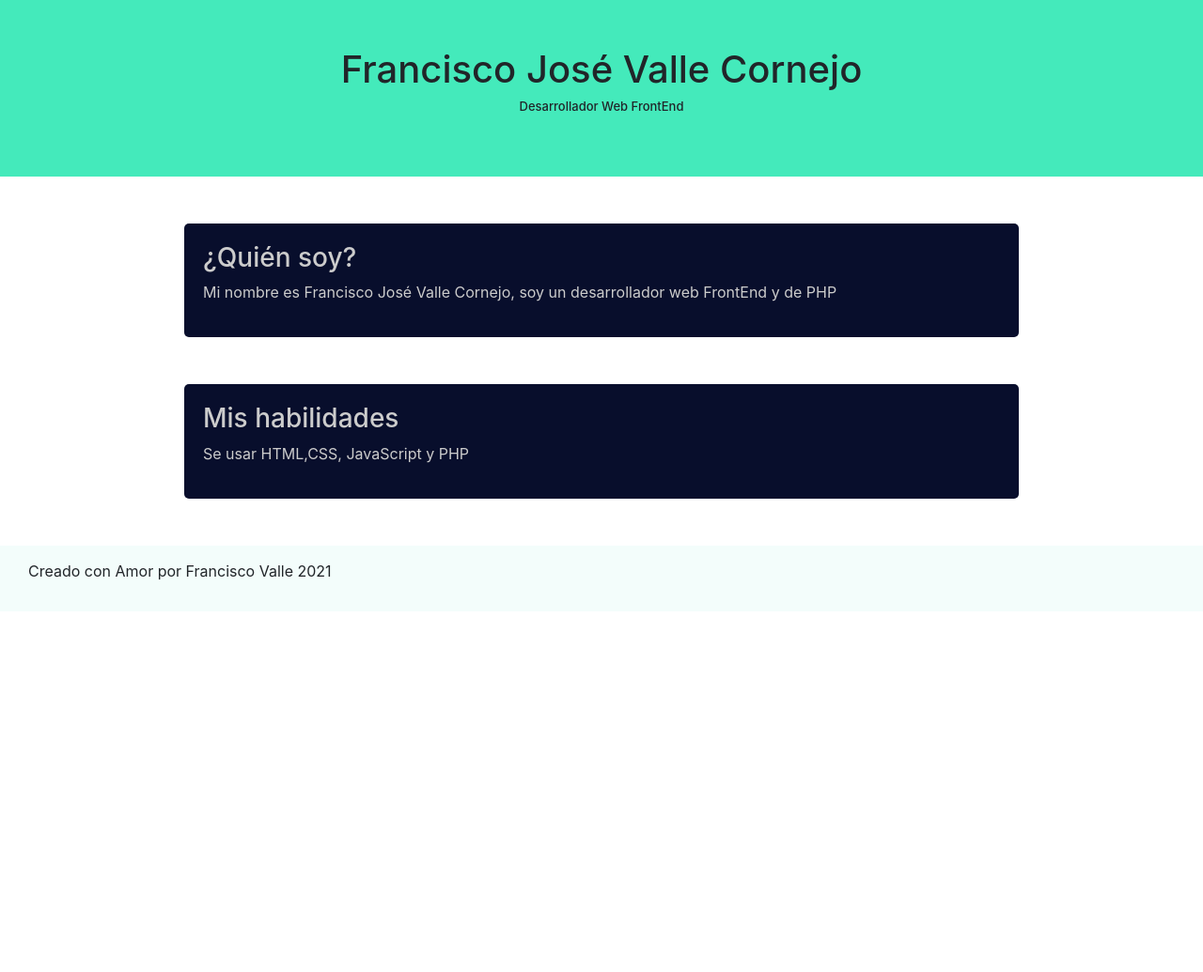
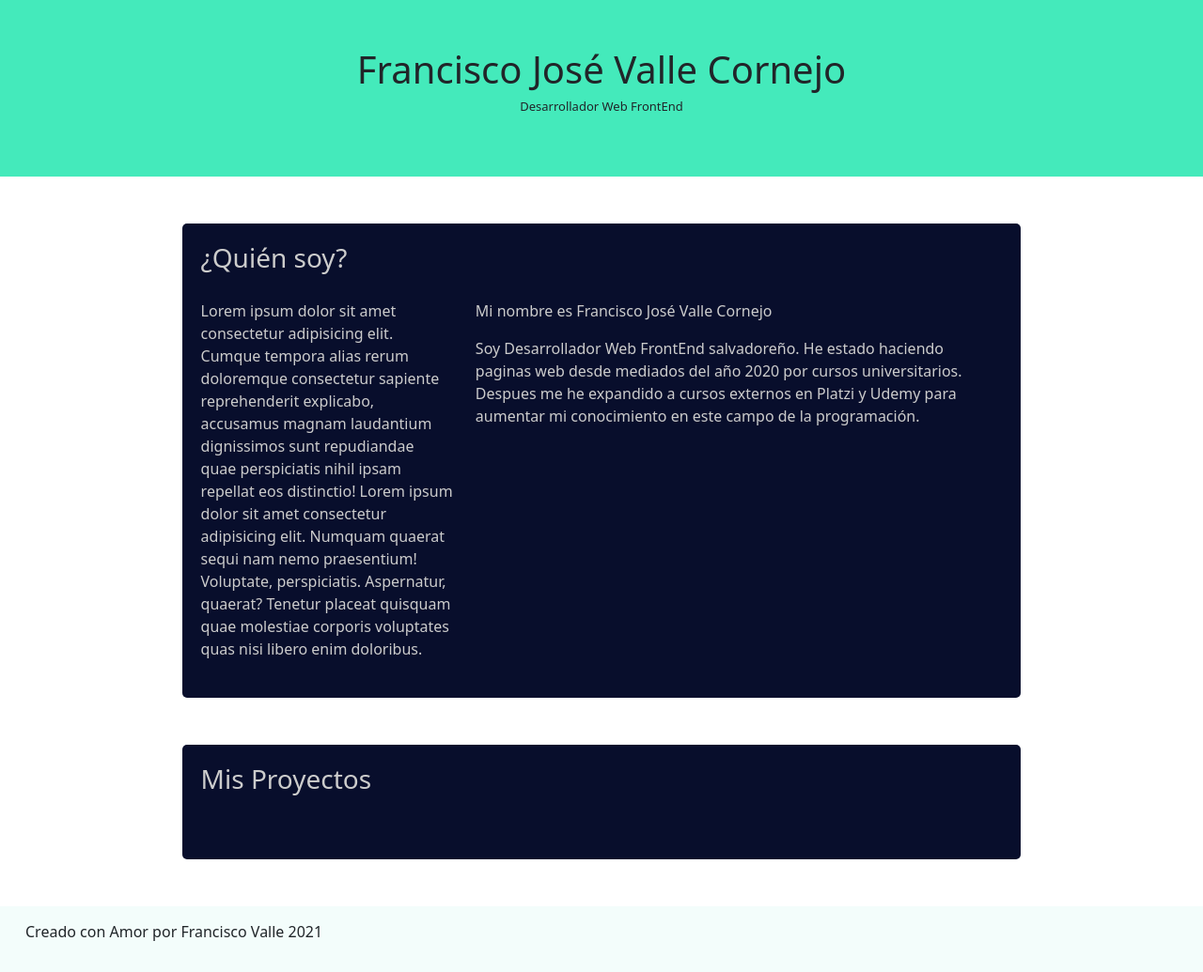
Before and after one commit to C3SC0-V4113/Portafolio-Personal, a PHP site: page / in a window 1280 px wide. Shown: the whole page at 94% size. Before the commit the page ends 618 px from the top, so only its background shows below. Run offline with PHP 8.4, Linux system fonts and the light colour scheme; some libraries are stand-ins or nearby versions.

Commit message:
Empezando Composer

```diff
--- a/css/style.css
+++ b/css/style.css
@@ -30,7 +30,6 @@
     clear: both;
     padding-bottom: 15px;
     padding-top: 15px;
-
 }
 #footer p{
     padding-left: 15px;
--- a/index.php
+++ b/index.php
@@ -24,15 +24,28 @@
             <div class="col">
                 <section>
                     <article>
-                        <div class="Presentacion">
+                        <div class="row">
                         <h3>¿Quién soy?</h3>
-                            <p>Mi nombre es Francisco José Valle Cornejo, soy un desarrollador web FrontEnd y de PHP</p>
+                            <div class="col-12 col-md-4">
+                                Lorem ipsum dolor sit amet consectetur adipisicing elit. Cumque tempora alias rerum doloremque consectetur sapiente reprehenderit explicabo, accusamus magnam laudantium dignissimos sunt repudiandae quae perspiciatis nihil ipsam repellat eos distinctio! Lorem ipsum dolor sit amet consectetur adipisicing elit. Numquam quaerat sequi nam nemo praesentium! Voluptate, perspiciatis. Aspernatur, quaerat? Tenetur placeat quisquam quae molestiae corporis voluptates quas nisi libero enim doloribus.
+                            </div>
+                            <div class="Presentacion col-12 col-md-8">
+
+                                <p>Mi nombre es Francisco José Valle Cornejo</p>
+                                <p>
+                                    Soy Desarrollador Web FrontEnd salvadoreño. He estado haciendo paginas web desde mediados del año 2020 por cursos universitarios. Despues me he expandido a cursos externos en Platzi y Udemy para aumentar mi conocimiento en este campo de la programación.
+                                </p>
+                            </div>
                         </div>
                     </article>
+                </section>
+                <section>
                 <article>
-                        <div>
-                            <h3>Mis habilidades</h3>
-                            <p>Se usar HTML,CSS, JavaScript y PHP</p>
+                    <div class="row">
+                    <h3>Mis Proyectos</h3>
+                        <div class="col-12">
+
+                        </div>
                     </div>
                     </article>
                 </section>
```
Also changed, not shown: composer.json (added, +15 -0 lines), 1 other file. Lines whose indentation alone changed are shown as unchanged.
